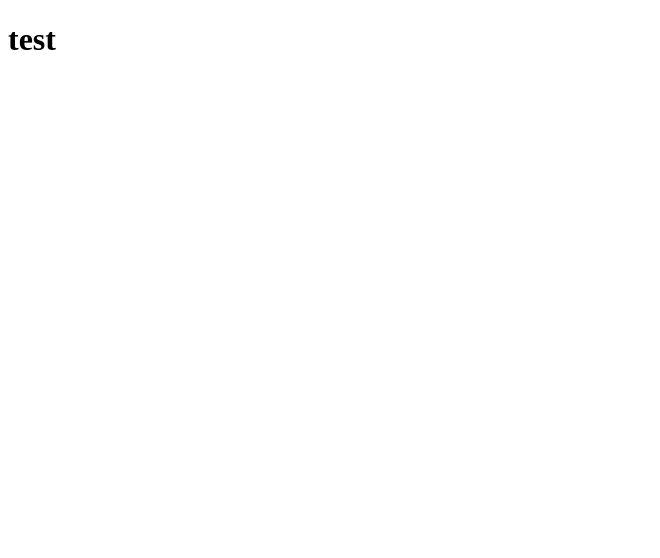
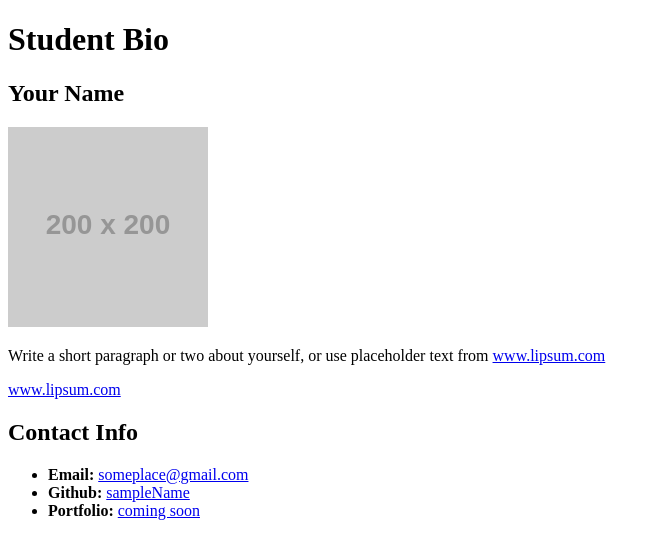
Before and after one commit to TravisMH/TravisMH.github.io, a plain HTML site: page index.html in a window 1280 px wide. Shown: the whole page, without its empty margins (0-660 px from the left). Drawn offline with Linux system fonts and the light colour scheme; placeholder pictures from the web are drawn by us.

Commit message:
index.html

```diff
--- a/index.html
+++ b/index.html
@@ -1,12 +1,52 @@
 <!DOCTYPE html>
-<html lang="en">
+<html lang="en-us">
+
 <head>
-    <h1>test</h1>
-    <meta charset="UTF-8">
-    <meta name="viewport" content="width=device-width, initial-scale=1.0">
-    <title>Document</title>
+  <meta charset="UTF-8">
+  <title>Activity 1: Basic HTML Bio</title>
 </head>
+
 <body>
 
+  <!-- Site Header -->
+  <header>
+    <!-- h1: The most important headline -->
+    <h1>Student Bio</h1>
+  </header>
+
+  <div>
+
+    <!-- Section 1: Bio -->
+    <section>
+      <!-- h2: Tier-2 Headline (Not as important as the h1 header, but more than one allowed). -->
+      <h2>Your Name</h2>
+
+      <!-- Image with link -->
+      <img src="https://placehold.it/200x200" alt="Your Name">
+
+      <!-- Paragraph with embedded link -->
+      <p>Write a short paragraph or two about yourself, or use placeholder text from <a href="http://www.lipsum.com/">www.lipsum.com</a></p>
+      <a href="http://www.lipsum.com/" target="_blank">www.lipsum.com</a>
+    </p>
+
+    </section>
+
+    <!-- Section 2: Contact Info -->
+    <section>
+
+      <!-- h2: Tier-2 Headline -->
+      <h2>Contact Info</h2>
+
+      <!-- Unordered list -->
+      <ul>
+        <li><strong>Email:</strong> <a href="#">someplace@gmail.com</a></li>
+        <li><strong>Github:</strong> <a href="#">sampleName</a></li>
+        <li><strong>Portfolio:</strong> <a href="#">coming soon</a></li>
+      </ul>
+
+    </section>
+  </div>
+
 </body>
+
 </html>
```
